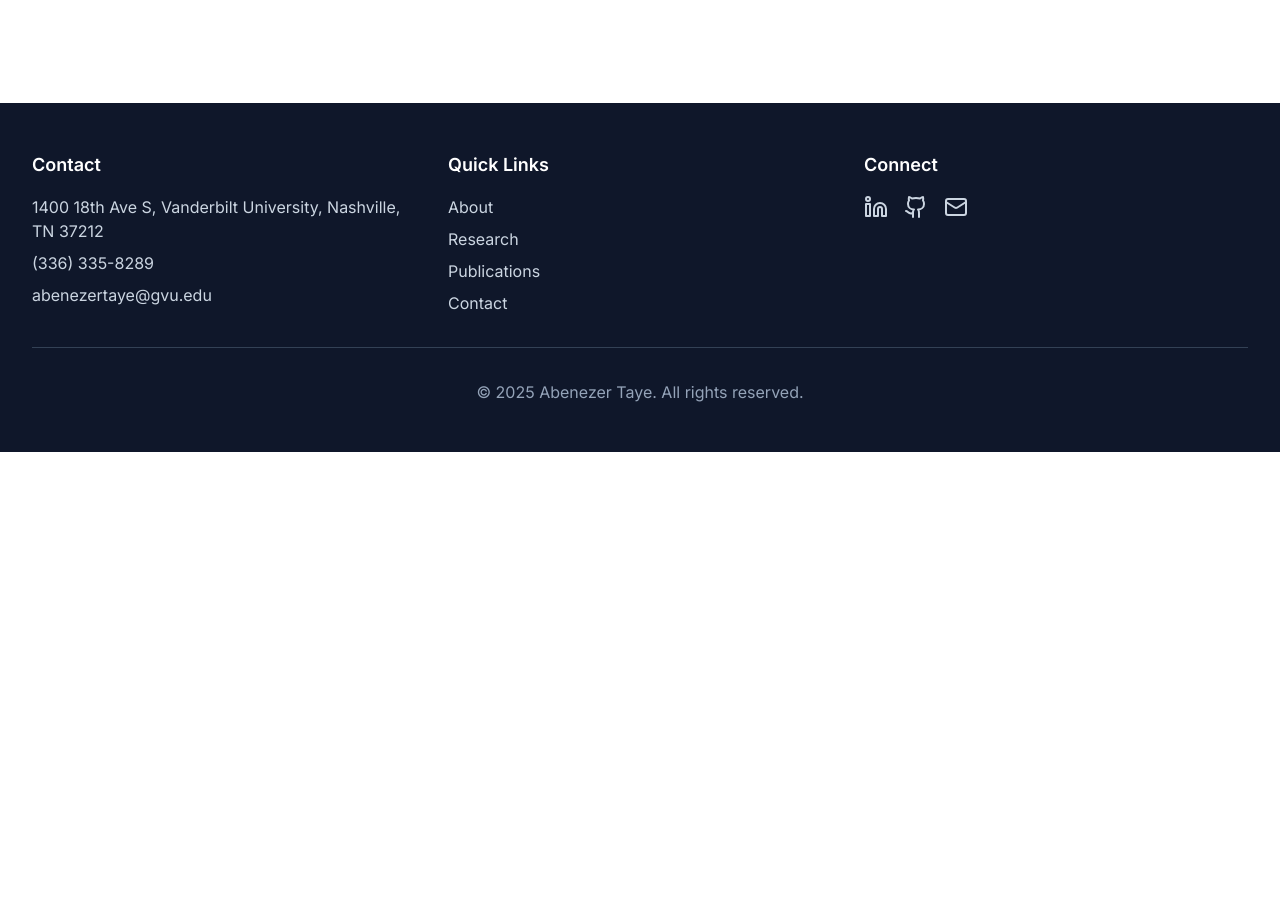
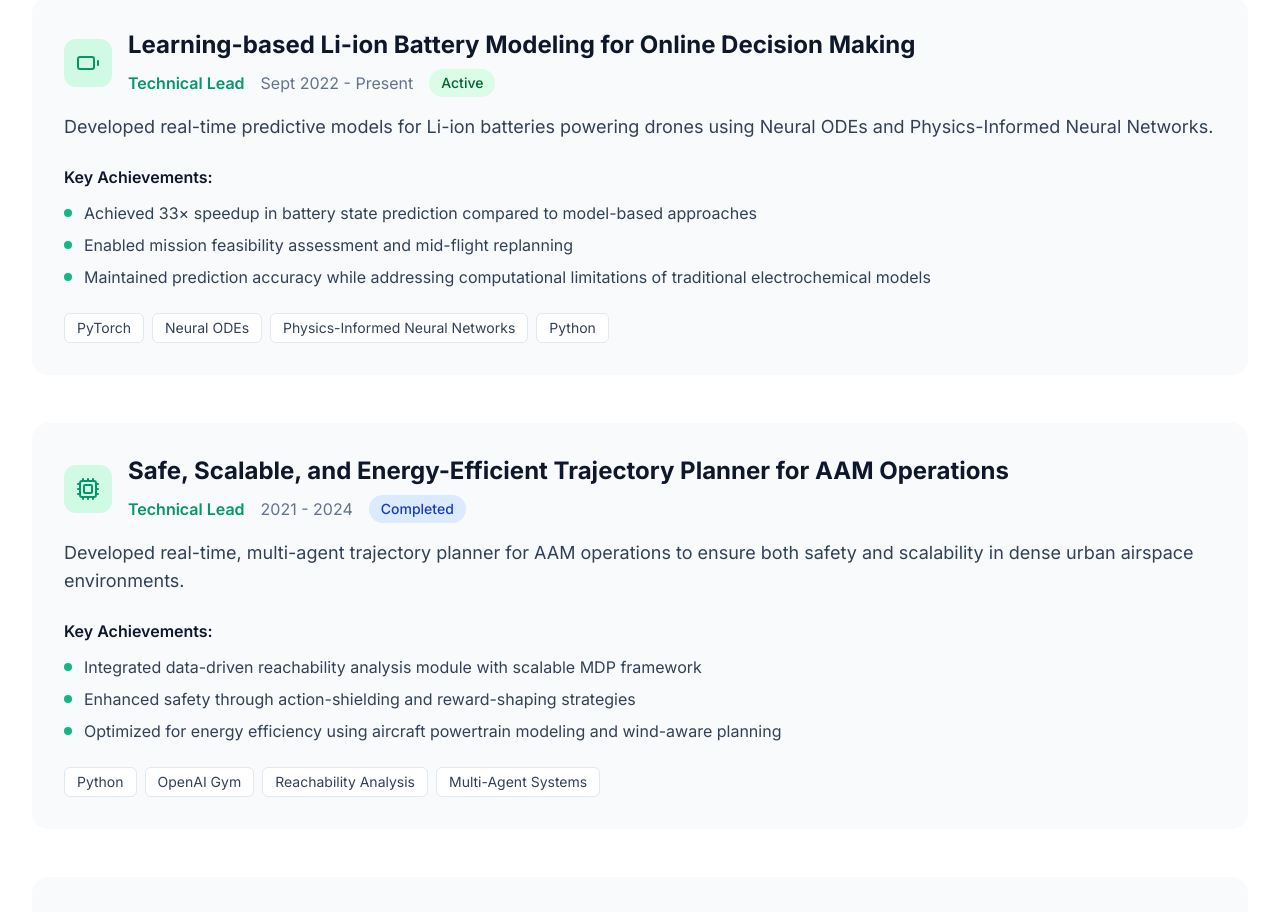
Before and after one commit to Abenezergirma/abenezertaye.github.io, a Next.js app: page /research in a window 1280 px wide. Before the commit this address had no page. Shown: the part 762-1674 px from the top of the page. Before the commit the page ends 1214 px from the top, so only its background shows below. Built offline with nearby package versions, Linux system fonts and the light colour scheme.

Commit message:
lists of research page

```diff
--- /dev/null
+++ b/src/app/research/page.tsx
@@ -0,0 +1,153 @@
+import { Rocket, Battery, Cpu, Zap } from 'lucide-react';
+
+export default function Research() {
+  const projects = [
+    {
+      title: "NASA System-Wide Safety: In-Time Learning-Based Safety Management",
+      role: "Technical Thrust Lead",
+      period: "2022 - Present",
+      description: "Leading the first thrust of a $2.5M NASA-funded project to develop a scalable, data-driven safety management system for heterogeneous Advanced Air Mobility (AAM) operations.",
+      achievements: [
+        "Designed mission feasibility assessment framework integrating battery prognostics with uncertainty quantification",
+        "Evaluated impact of adverse weather (wind) on flight safety",
+        "Demonstrated framework effectiveness in real-world scenarios including drone package delivery and urban air taxi services"
+      ],
+      technologies: ["Python", "TensorFlow", "Reinforcement Learning", "MDP"],
+      icon: Rocket,
+      status: "Active"
+    },
+    {
+      title: "Learning-based Li-ion Battery Modeling for Online Decision Making",
+      role: "Technical Lead",
+      period: "Sept 2022 - Present",
+      description: "Developed real-time predictive models for Li-ion batteries powering drones using Neural ODEs and Physics-Informed Neural Networks.",
+      achievements: [
+        "Achieved 33× speedup in battery state prediction compared to model-based approaches",
+        "Enabled mission feasibility assessment and mid-flight replanning",
+        "Maintained prediction accuracy while addressing computational limitations of traditional electrochemical models"
+      ],
+      technologies: ["PyTorch", "Neural ODEs", "Physics-Informed Neural Networks", "Python"],
+      icon: Battery,
+      status: "Active"
+    },
+    {
+      title: "Safe, Scalable, and Energy-Efficient Trajectory Planner for AAM Operations",
+      role: "Technical Lead",
+      period: "2021 - 2024",
+      description: "Developed real-time, multi-agent trajectory planner for AAM operations to ensure both safety and scalability in dense urban airspace environments.",
+      achievements: [
+        "Integrated data-driven reachability analysis module with scalable MDP framework",
+        "Enhanced safety through action-shielding and reward-shaping strategies",
+        "Optimized for energy efficiency using aircraft powertrain modeling and wind-aware planning"
+      ],
+      technologies: ["Python", "OpenAI Gym", "Reachability Analysis", "Multi-Agent Systems"],
+      icon: Cpu,
+      status: "Completed"
+    },
+    {
+      title: "Energy Demand Analysis for eVTOL Aircraft in Urban Air Mobility",
+      role: "Technical Lead",
+      period: "2023 - 2024",
+      description: "Developed predictive framework to forecast charging demand for electric vertical takeoff and landing (eVTOL) aircraft in urban air mobility operations.",
+      achievements: [
+        "Integrated energy consumption models with aircraft specifications and wind forecasts",
+        "Estimated aggregated power demand at vertiports",
+        "Enabled proactive energy planning and infrastructure optimization for UAM networks"
+      ],
+      technologies: ["Python", "Data Analysis", "Energy Modeling", "Forecasting"],
+      icon: Zap,
+      status: "Completed"
+    }
+  ];
+
+  const testingPlatforms = [
+    "eVTOL simulators",
+    "sUAS hardware flight testing",
+    "Battery digital twins",
+    "UAM/UAS transportation networks"
+  ];
+
+  return (
+    <div className="py-16 bg-white">
+      <div className="container-custom">
+        {/* Page Header */}
+        <div className="text-center mb-16">
+          <h1 className="text-4xl font-bold text-primary-700 mb-4">Research & Projects</h1>
+          <p className="text-xl text-secondary-600 max-w-3xl mx-auto">
+            Cutting-edge research in Advanced Air Mobility, autonomous systems, and energy-efficient aviation solutions.
+          </p>
+        </div>
+
+        {/* Main Projects */}
+        <div className="space-y-12">
+          {projects.map((project, index) => (
+            <div key={index} className="bg-secondary-50 rounded-2xl p-8 hover:shadow-lg transition-shadow duration-300">
+              <div className="flex flex-col lg:flex-row lg:items-start lg:justify-between gap-6">
+                <div className="flex-1">
+                  <div className="flex items-center gap-4 mb-4">
+                    <div className="p-3 bg-primary-100 rounded-xl">
+                      <project.icon className="h-6 w-6 text-primary-600" />
+                    </div>
+                    <div>
+                      <h2 className="text-2xl font-bold text-secondary-900">{project.title}</h2>
+                      <div className="flex items-center gap-4 mt-2">
+                        <span className="text-primary-600 font-semibold">{project.role}</span>
+                        <span className="text-secondary-500">{project.period}</span>
+                        <span className={`px-3 py-1 rounded-full text-sm font-medium ${
+                          project.status === 'Active'
+                            ? 'bg-green-100 text-green-800'
+                            : 'bg-blue-100 text-blue-800'
+                        }`}>
+                          {project.status}
+                        </span>
+                      </div>
+                    </div>
+                  </div>
+
+                  <p className="text-secondary-700 mb-6 text-lg">{project.description}</p>
+
+                  <div className="mb-6">
+                    <h3 className="font-semibold text-secondary-900 mb-3">Key Achievements:</h3>
+                    <ul className="space-y-2">
+                      {project.achievements.map((achievement, idx) => (
+                        <li key={idx} className="flex items-start gap-3 text-secondary-700">
+                          <div className="w-2 h-2 bg-primary-500 rounded-full mt-2 flex-shrink-0"></div>
+                          {achievement}
+                        </li>
+                      ))}
+                    </ul>
+                  </div>
+
+                  <div className="flex flex-wrap gap-2">
+                    {project.technologies.map((tech, idx) => (
+                      <span key={idx} className="px-3 py-1 bg-white text-secondary-700 rounded-md text-sm border border-secondary-200">
+                        {tech}
+                      </span>
+                    ))}
+                  </div>
+                </div>
+              </div>
+            </div>
+          ))}
+        </div>
+
+        {/* Testing Platforms Section */}
+        <section className="mt-20">
+          <div className="text-center mb-12">
+            <h2 className="text-3xl font-bold text-secondary-900 mb-4">Testing Platforms & Infrastructure</h2>
+            <p className="text-secondary-600 max-w-2xl mx-auto">
+              State-of-the-art platforms used for validating and testing novel AAM concepts and technologies.
+            </p>
+          </div>
+          <div className="grid grid-cols-1 md:grid-cols-2 lg:grid-cols-4 gap-6">
+            {testingPlatforms.map((platform, index) => (
+              <div key={index} className="bg-white border border-secondary-200 rounded-xl p-6 text-center hover:shadow-md transition-shadow">
+                <div className="text-primary-600 font-semibold">{platform}</div>
+              </div>
+            ))}
+          </div>
+        </section>
+      </div>
+    </div>
+  );
+}
```
